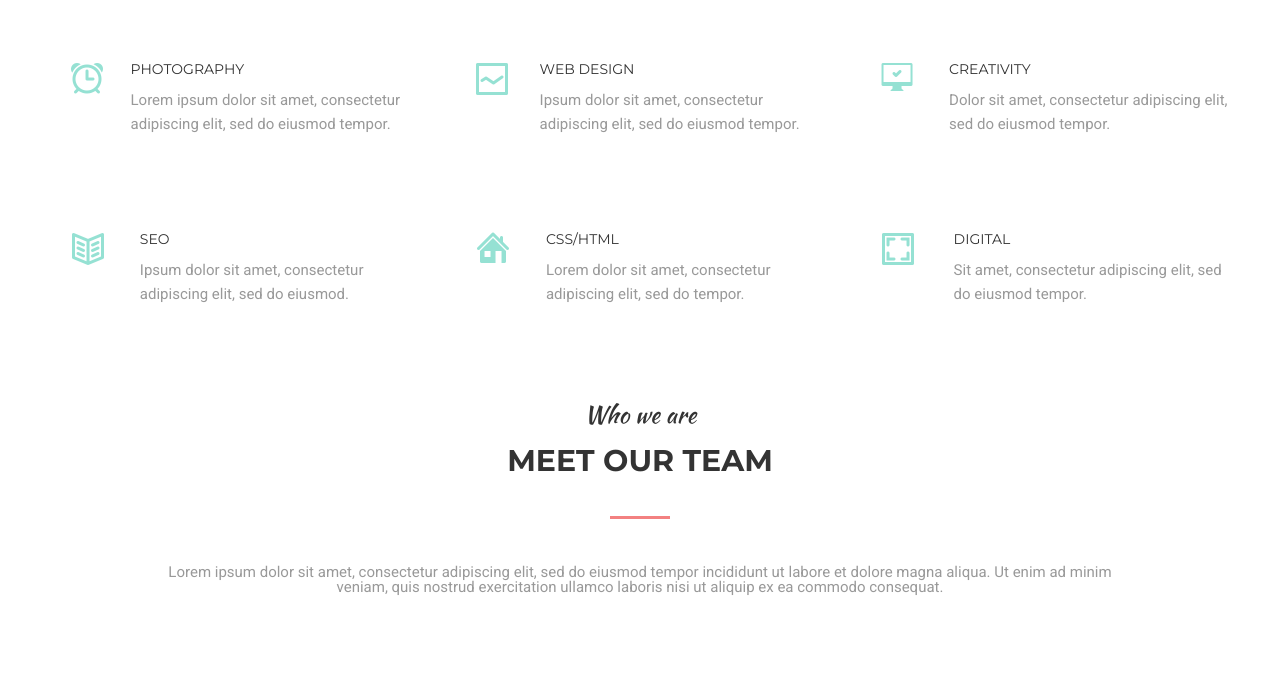
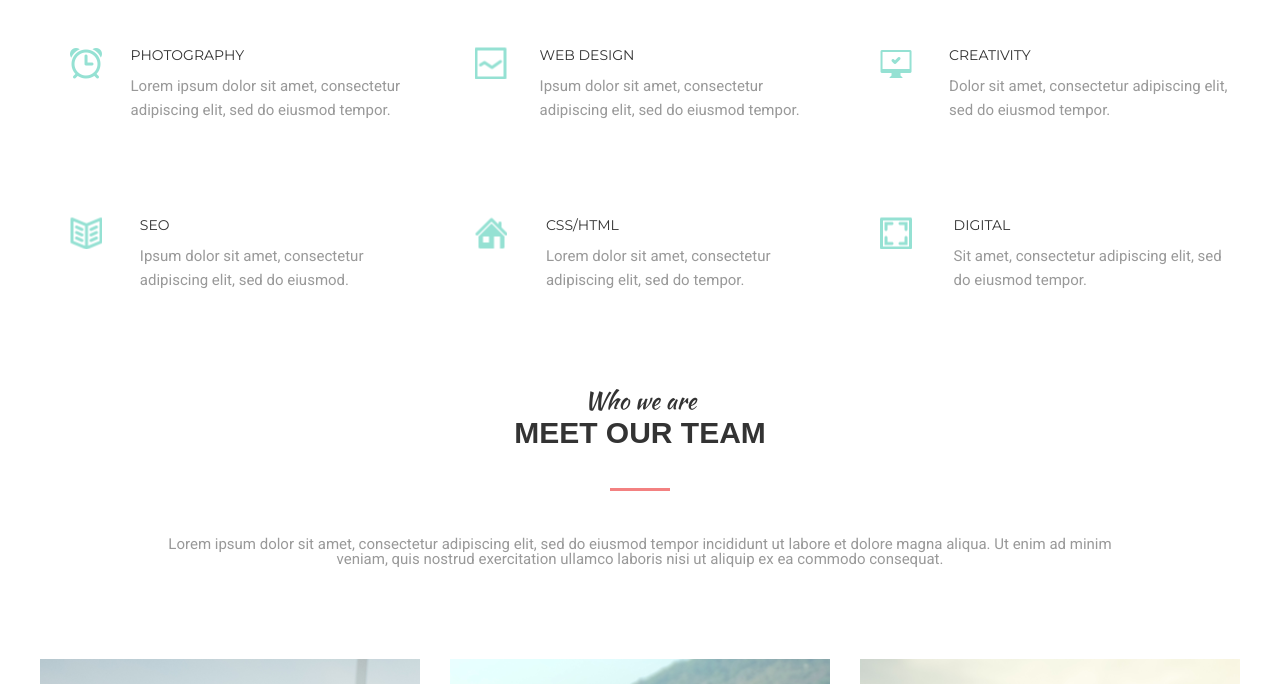
Before and after one commit to Timyr4ikon/GoIT_front-end, a plain HTML site: page module-06/index.html in a window 1280 px wide. Shown: the part 299-983 px from the top of the page. Drawn offline with Linux system fonts and the light colour scheme.

Commit message:
add module-06

```diff
--- a/module-06/css/style.css
+++ b/module-06/css/style.css
@@ -111,12 +111,14 @@ display: block;
 }
 
 .amazing-title{
+    display: block;
     text-align: center;
     font-size: 30px;
     font-weight: 700;
     color: #333;
     line-height: 36px;
     text-transform: uppercase;
+    font-family: 'Monserrat', sans-serif;
 }
 
 .amazing-title::after{
@@ -145,11 +147,31 @@ display: block;
     width: 90px;
     margin: 0 10px 0 30px;
 }
-.icon{
-    width: 30px;
-    height: 30px;
+.icons{
+   width: 32px;
+   height: 32px;
+
+   background-position: center;
+   background-repeat: no-repeat;
 }
-
+.image{
+    background-image: url(../img/IMAGE.png);
+}
+.home{
+    background-image: url(../img/HOME.png);
+}
+.book{
+    background-image: url(../img/BOOK\ 2.png);
+}
+.alarm{
+    background-image: url(../img/ALARM.png);
+}
+.graf{
+    background-image: url(../img/LINE\ GRAPH.png);
+}
+.comp{
+    background-image: url(../img/COMPUTER\ _\ OK.png);
+}
     /* OUR TEAM */
 .item-title{
     color: #333;
@@ -172,6 +194,9 @@ display: block;
     color: #333;
     line-height: 36px;
     text-transform: uppercase;
+    font-family: 'Monserrat', sans-serif;
+    display: block;
+
 }
 
 .team-title::after{
@@ -196,10 +221,11 @@ display: block;
 .team-menu{
     display: flex;
     justify-content: space-between;
+    margin-bottom: 80px;
 }
 .team-menu__list{
     width: 380px;
-    height: 624px;
+
 
 }
 
--- a/module-06/index.html
+++ b/module-06/index.html
@@ -42,14 +42,15 @@
         </nav>
     </header>
 
-    <main class="container">
+    <main>
+        <div class="container">
         <section class="services">
-            <h1 class="we-title">We work with</h1>
-            <h2 class="amazing-title">Amazing Services</h2>
+            <h2 class="we-title">We work with <span class="amazing-title">Amazing Services</span></h2>
+
                 <ul class="services__menu">
                     <li class="services__menu-item">
                         <div class="services-icon">
-                                <img class="icons"   src="img/ALARM.png" alt="">
+                                <div class="icons alarm"   ></div>
                         </div>
                             <div class="list__content">
                                 <h3 class="item-title">Photography</h3>
@@ -58,7 +59,7 @@
                     </li>
                     <li class="services__menu-item">
                             <div class="services-icon">
-                                    <img class="icons"   src="img/LINE GRAPH.png" alt="">
+                                    <div class="icons graf"   ></div>
                             </div>
                                 <div class="list__content">
                                     <h3 class="item-title">Web Design</h3>
@@ -67,7 +68,7 @@
                     </li>
                     <li class="services__menu-item">
                             <div class="services-icon ">
-                                    <img class="icons"   src="img/COMPUTER _ OK.png" alt="">
+                                    <div class="icons comp"   ></div>
                             </div>
                                 <div class="list__content">
                                     <h3 class="item-title">Creativity</h3>
@@ -76,7 +77,7 @@
                     </li>
                     <li class="services__menu-item">
                                     <div class="services-icon">
-                                            <img class="icons"    src="img/BOOK 2.png" alt="">
+                                            <div class="icons book"   ></div>
                                     </div>
                                         <div class="list__content">
                                             <h3 class="item-title">seo</h3>
@@ -85,7 +86,7 @@
                     </li>
                     <li class="services__menu-item">
                             <div class="services-icon">
-                                    <img  class="icons"  src="img/HOME.png" alt="">
+                                    <div class="icons home"   ></div>
                             </div>
                                 <div class="list__content">
                                     <h3 class="item-title">Css/Html</h3>
@@ -94,7 +95,7 @@
                     </li>
                     <li class="services__menu-item">
                                 <div class="services-icon">
-                                        <img class="icons"   src="img/IMAGE.png" alt="">
+                                        <div class="icons image"   ></div>
                                 </div>
                                     <div class="list__content">
                                         <h3 class="item-title">digital</h3>
@@ -105,20 +106,20 @@
                 </ul>
         </section>
         <section class="our__team">
-                <h1 class="we-title">Who we are</h1>
-                <h2 class="team-title">Meet our team</h2>
+                <h2 class="we-title">Who we are <span class="team-title">Meet our team</span></h2>
+
                 <p class="meet-content">Lorem ipsum dolor sit amet, consectetur adipiscing elit, sed do eiusmod tempor incididunt ut labore et dolore magna aliqua. Ut enim ad minim veniam, quis nostrud exercitation ullamco laboris nisi ut aliquip ex ea commodo consequat. </p>
                     <ul class="team-menu">
                         <li class="team-menu__list">
                          <div class="team-img">
                             <img class="team-photo"  src="img/1.png" alt="" >
                             <div class="team-photo-hover"></div>
-                                <div class="four-icons">
-                                    <a href="" class="icon facebook"></a>
-                                    <a href="" class="icon twitter"></a>
-                                    <a href="" class="icon pinterest"></a>
-                                    <a href="" class="icon instagram"></a>
-                                </div>
+                                <ul class="four-icons">
+                                   <li><a href="" class="icon facebook"></a></li>
+                                    <li><a href="" class="icon twitter"></a></li>
+                                    <li><a href="" class="icon pinterest"></a></li>
+                                    <li><a href="" class="icon instagram"></a></li>
+                                </ul>
                         </div>
 
 
@@ -163,6 +164,7 @@
 
                     </ul>
             </section>
+        </div>
     </main>
 
     <footer class="footer">
```
